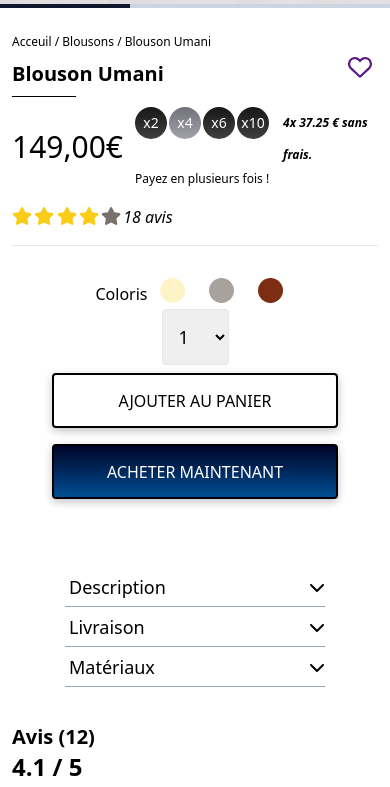
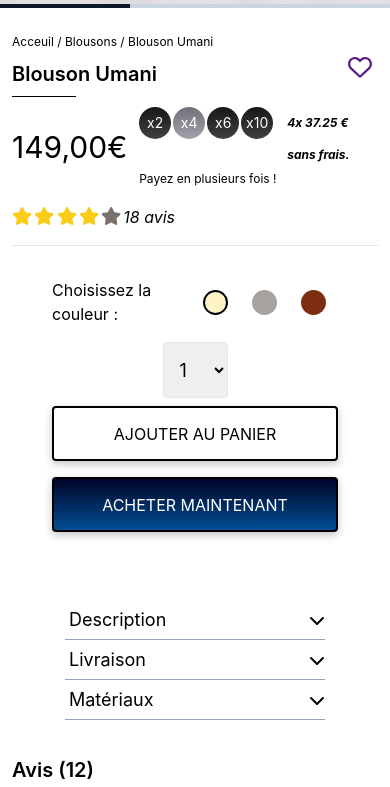
Before and after one commit to ixouu/product-page-challenge, a React (Create React App) app: page / in a window 390 px wide. Shown: the part 626-1413 px from the top of the page. Built offline with nearby package versions, Linux system fonts and the light colour scheme; the HTML template or start-up script is replaced by a standard one.

Commit message:
color picker is responsive

```diff
--- a/src/components/Form/Form.tsx
+++ b/src/components/Form/Form.tsx
@@ -20,11 +20,13 @@ const Form = () => {
 	items-center
 	">
 		{/* Colors */}
-		<div className="flex justify-between  items-center mt-4">
-		<p>Coloris</p>
-		{colors.map((color, index) => {
-			return <Radios key={index}  colorTitle={color.colorTitle} colorCode={color.colorCode}/>
-		})}
+		<div className="flex justify-between  items-center my-4 w-full">
+		<p className="text-ml">Choisissez la couleur :</p>
+			<div className="flex items-center">
+				{colors.map((color, index) => {
+					return <Radios key={index}  colorTitle={color.colorTitle} colorCode={color.colorCode} defaultValue={color.defaultValue}/>
+				})}
+			</div>
 		</div>
 		{/* Qty select */}
 		<select className="
--- a/src/components/Form/Radios.tsx
+++ b/src/components/Form/Radios.tsx
@@ -3,17 +3,19 @@ import React from "react";
 interface RadioProps {
 	colorTitle: string;
 	colorCode: string;
+  defaultValue: boolean
 }
 
-const Radios = ({ colorTitle, colorCode }: RadioProps) => {
+const Radios = ({ colorTitle, colorCode, defaultValue }: RadioProps) => {
 	return (
-		<div className='mx-3 w-full'>
+		<div className='mx-3 w-full flex items-center md:mx-1 lg:mx-3'>
 			<input
 				type='radio'
 				id={colorTitle}
 				name='color-choice'
 				value={colorTitle}
 				className='hidden input-colorChoice'
+        defaultChecked={defaultValue}
 			/>
 			<label
 				htmlFor={colorTitle}
--- a/src/data/data.ts
+++ b/src/data/data.ts
@@ -1,6 +1,6 @@
 
 const reviews: number[] = [3, 5, 5, 3, 4, 5, 4, 2, 4, 4, 5, 5] ;
 
-const colors : {colorTitle:string, colorCode:string }[]= [{colorTitle: "beige", colorCode : 'rgb(254, 243, 199)'},{colorTitle: "gris", colorCode : 'rgb(168, 162, 158)'},{colorTitle: "marron", colorCode : 'rgb(124, 45, 18)'},]
+const colors : {colorTitle:string, colorCode:string, defaultValue:boolean }[]= [{colorTitle: "beige", colorCode : 'rgb(254, 243, 199)', defaultValue:true},{colorTitle: "gris", colorCode : 'rgb(168, 162, 158)', defaultValue:false},{colorTitle: "marron", colorCode : 'rgb(124, 45, 18)', defaultValue:false}]
 
 export {reviews, colors};
--- a/src/index.css
+++ b/src/index.css
@@ -30,7 +30,9 @@
 .heart2{animation: heartLeaving2  1s .1s linear forwards;}
 .heart3{animation: heartLeaving2  1s .2s linear forwards;}
 
-
+body{
+  font-family: 'inter', sans-serif;
+}
 
 input[type="radio"].input-colorChoice + label {
   padding: 0.3rem 0.5rem;
```
